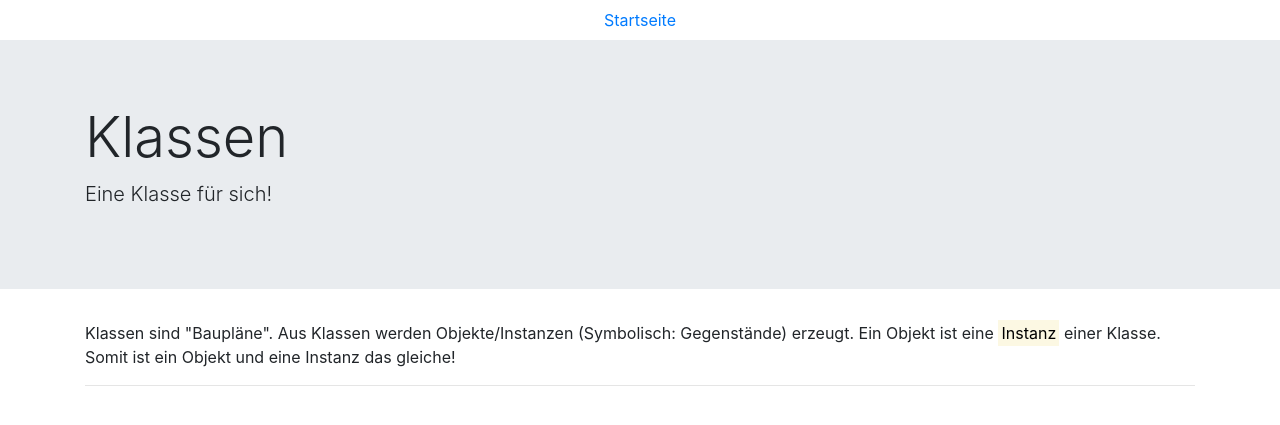
After one commit to Assimilationstheorie/CodeSchool-PHP, a CodeIgniter app: page /database/index.php/welcome/class in a window 1280 px wide. The commit adds this page. Shown: the top 425 px of the page. Run offline with CodeIgniter, Linux system fonts and the light colour scheme.

Commit message:
rename in class, add first content

```diff
--- a/application/config/routes.php
+++ b/application/config/routes.php
@@ -54,8 +54,8 @@ $route['references'] = 'welcome/references';
 $route['referenzen'] = 'welcome/references';
 $route['anonymefunktionen'] = 'welcome/anonymousfunctions';
 $route['anonymousfunctions'] = 'welcome/anonymousfunctions';
-$route['instances'] = 'welcome/instances';
-$route['instanzen'] = 'welcome/instances';
+$route['class'] = 'welcome/class';
+$route['klassen'] = 'welcome/class';
 
 $route['404_override'] = '';
 $route['translate_uri_dashes'] = FALSE;
--- a/application/controllers/Welcome.php
+++ b/application/controllers/Welcome.php
@@ -26,11 +26,11 @@ class Welcome extends CI_Controller {
 		$this->load->view('templates/footer');
 	}
 
-	public function instances()
+	public function class()
 	{
-		$data = ['title' => 'Instanzen'];
+		$data = ['title' => 'Klassen'];
 		$this->load->view('templates/header', $data);
-		$this->load->view('instances');
+		$this->load->view('classes');
 		$this->load->view('templates/footer');
 	}
 }
--- /dev/null
+++ b/application/views/classes.php
@@ -0,0 +1,11 @@
+<div class="jumbotron jumbotron-fluid">
+  <div class="container">
+    <h1 class="display-4">Klassen</h1>
+    <p class="lead">Eine Klasse für sich!</p>
+  </div>
+</div>
+
+<div class="container">
+  <p>Klassen sind "Baupläne". Aus Klassen werden Objekte/Instanzen (Symbolisch: Gegenstände) erzeugt. Ein Objekt ist eine <mark>Instanz</mark> einer Klasse. Somit ist ein Objekt und eine Instanz das gleiche!</p>
+  <hr>
+</div>
--- a/application/views/welcome.php
+++ b/application/views/welcome.php
@@ -3,6 +3,6 @@
     <h1 class="display-4">Menü</h1>
     <p class="lead"><a href="/referenzen">Referenzen</a></p>
     <p class="lead"><a href="/anonymefunktionen">Anonyme Funktionen</a></p>
-    <p class="lead"><a href="/instanzen">Instanzen</a></p>
+    <p class="lead"><a href="/klassen">Klassen</a></p>
   </div>
 </div>
```
Also changed, not shown: application/views/instances.php (deleted, +0 -11 lines).
